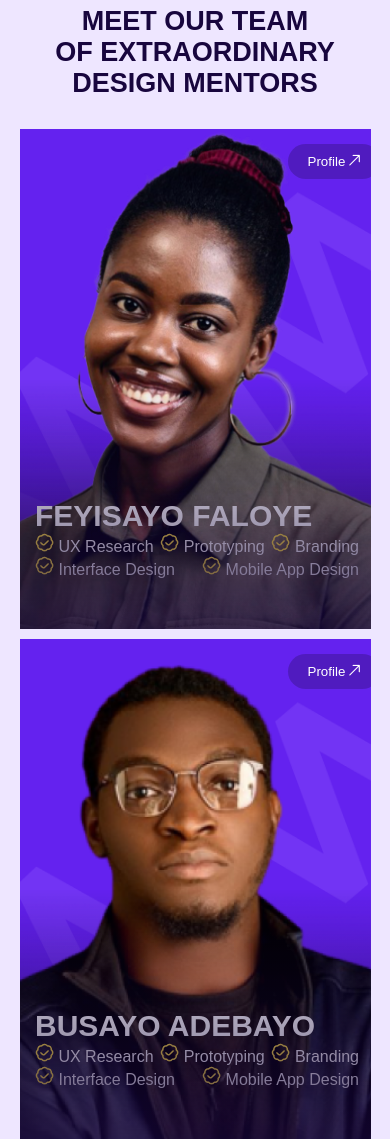
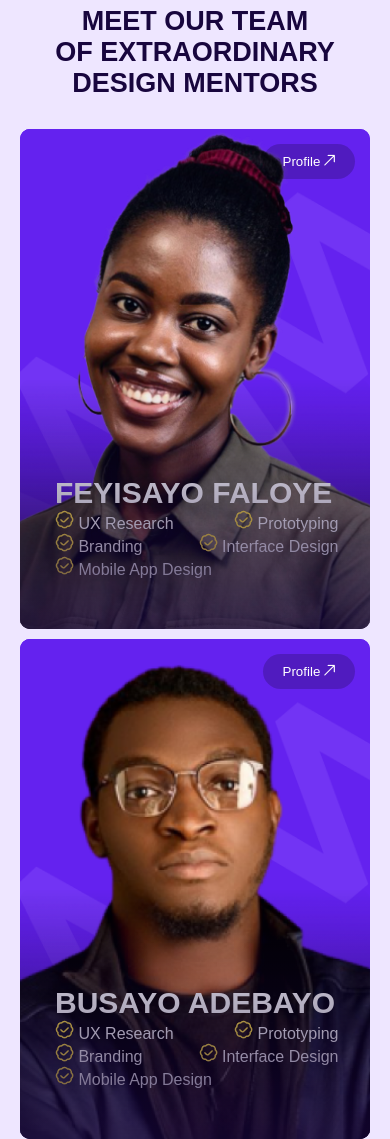
Before and after one commit to anekegaza/lauchsite, a plain HTML site: page index.html in a window 390 px wide. Shown: the part 2760-3899 px from the top of the page. Drawn offline with nearby package versions, Linux system fonts and the light colour scheme; a web font is replaced by a local one.

Commit message:
Update style.css

```diff
--- a/style.css
+++ b/style.css
@@ -962,9 +962,17 @@ nav {
     display: grid;
     grid-template-columns: repeat(1, 1fr);
   }
-  .oga {
+ .oga {
     width: 400px;
     transition: all 0.5s ease-in;
+    width: 350px;
+    border-radius: 10px;
+    transition: all 0.5s ease-in;
+  }
+  .card,
+  .front-card,
+  .back-card {
+    border-radius: 10px;
   }
   .oga .card h3 {
     display: none;
@@ -1023,8 +1031,8 @@ nav {
     align-items: flex-start;
     justify-content: center;
     flex-direction: column;
-    width: 60%;
-    margin-left: 100px;
+    margin-left: 150px;
+    width: 50%;
   }
   .box-text h2 {
     font-size: 27px;
```
